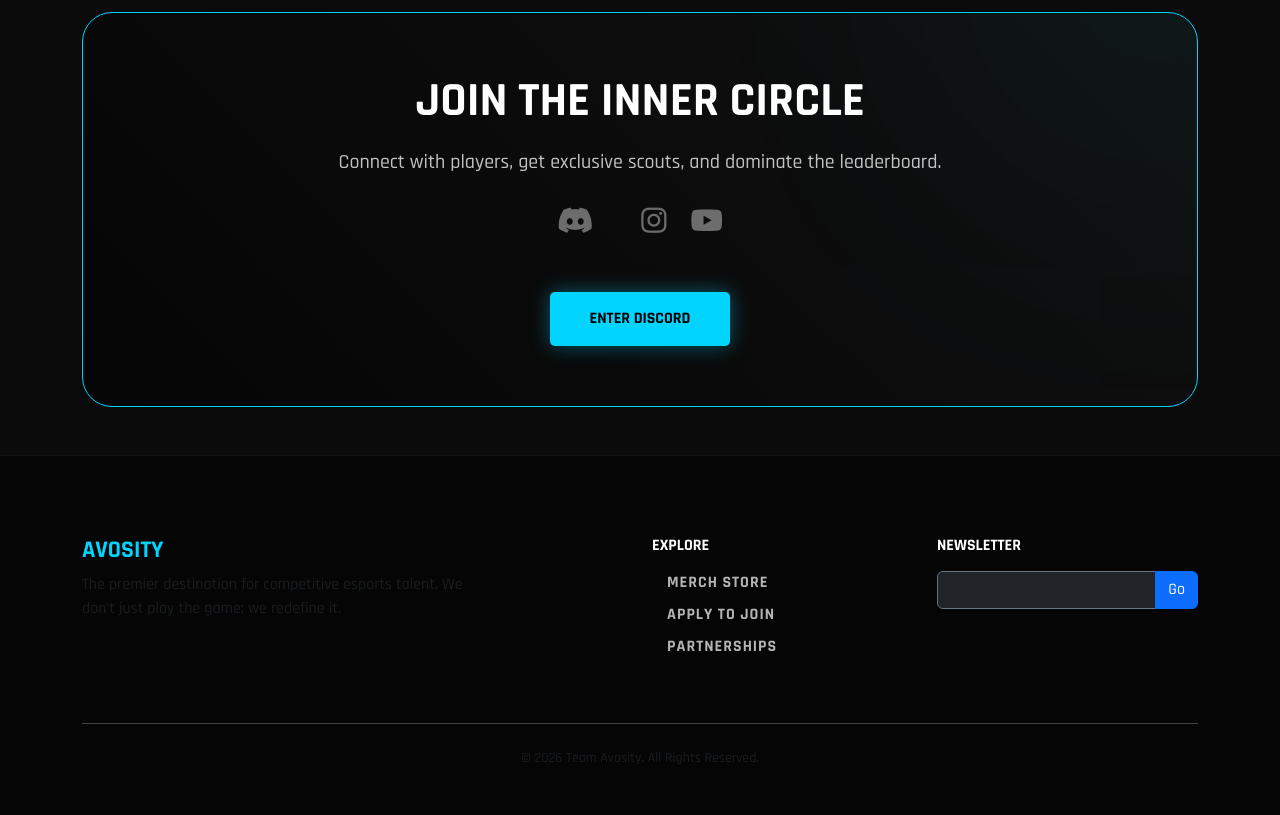
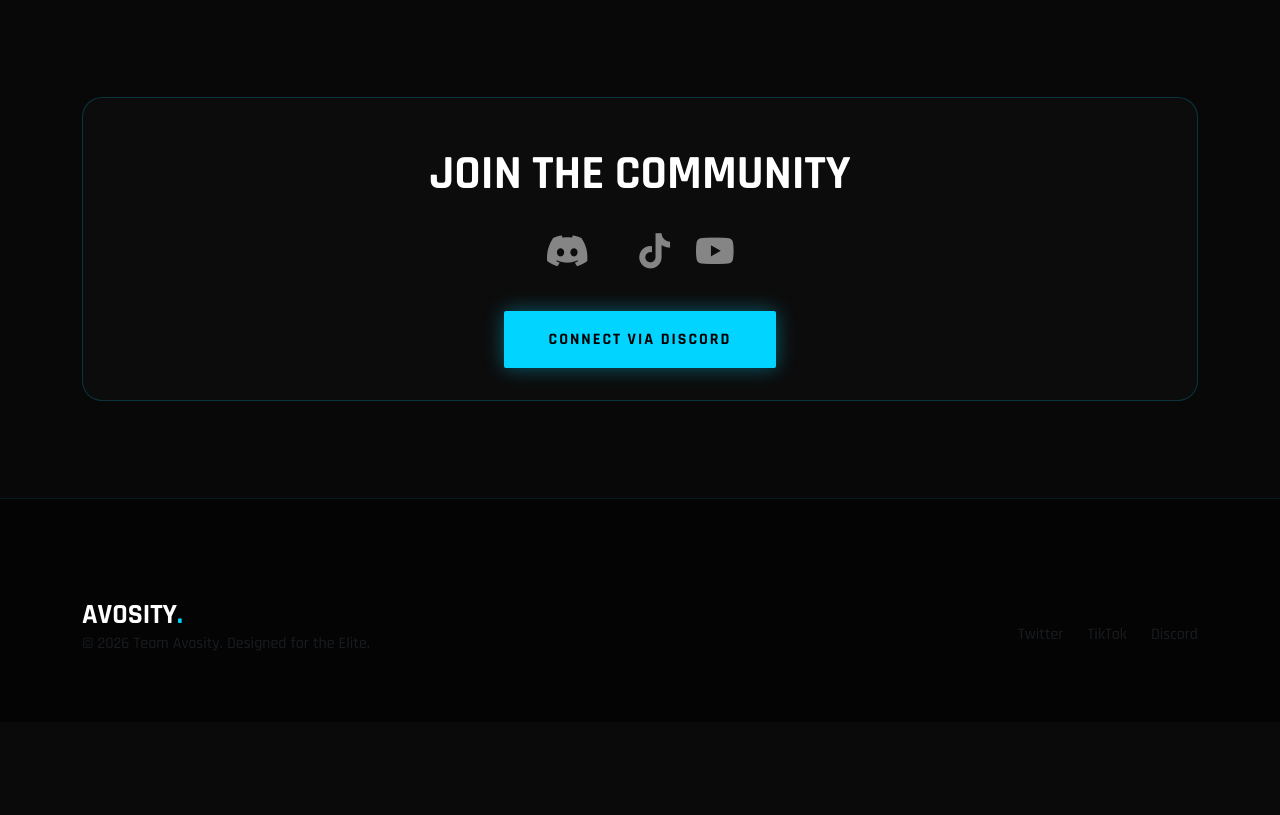
Before and after one commit to zakariyyakhan144-sudo/team-avosity-web, a Flask app: page / in a window 1280 px wide. Shown: the part 1563-2378 px from the top of the page. After the commit the page ends 2213 px from the top, so only its background shows below. Run offline with Flask 3, Linux system fonts and the light colour scheme.

Commit message:
index.html
Updated styles and structure for improved design and functionality.

```diff
--- a/templates/index.html
+++ b/templates/index.html
@@ -9,16 +9,15 @@
     <link href="https://cdn.jsdelivr.net/npm/bootstrap@5.3.0/dist/css/bootstrap.min.css" rel="stylesheet">
     <link rel="stylesheet" href="https://cdnjs.cloudflare.com/ajax/libs/font-awesome/6.4.2/css/all.min.css">
     <link href="https://fonts.googleapis.com/css2?family=Rajdhani:wght@500;700;800&display=swap" rel="stylesheet">
-    <!-- Animation Library -->
     <link href="https://unpkg.com/aos@2.3.1/dist/aos.css" rel="stylesheet">
 
     <style>
         :root {
             --avosity-blue: #00d4ff;
             --deep-blue: #0045cc;
-            --bg-black: #0b0b0b;
-            --card-bg: #151515;
-            --glass: rgba(255, 255, 255, 0.03);
+            --bg-black: #080808;
+            --card-bg: #121212;
+            --tiktok: #ff0050;
         }
 
         html { scroll-behavior: smooth; }
@@ -31,272 +30,245 @@
         }
 
         /* Custom Scrollbar */
-        ::-webkit-scrollbar { width: 8px; }
+        ::-webkit-scrollbar { width: 6px; }
         ::-webkit-scrollbar-track { background: #000; }
-        ::-webkit-scrollbar-thumb { background: var(--avosity-blue); border-radius: 10px; }
+        ::-webkit-scrollbar-thumb { background: var(--avosity-blue); }
+
+        /* Animated Background Mesh */
+        .bg-mesh {
+            position: fixed;
+            top: 0; left: 0; width: 100%; height: 100%;
+            background-image:
+                linear-gradient(rgba(0, 212, 255, 0.05) 1px, transparent 1px),
+                linear-gradient(90px, rgba(0, 212, 255, 0.05) 1px, transparent 1px);
+            background-size: 50px 50px;
+            z-index: -2;
+            opacity: 0.3;
+        }
 
         /* NAVBAR */
         .navbar {
-            background: rgba(0, 0, 0, 0.9);
-            backdrop-filter: blur(15px);
-            border-bottom: 1px solid rgba(0, 212, 255, 0.2);
-            padding: 15px 0;
+            background: rgba(0, 0, 0, 0.95);
+            backdrop-filter: blur(20px);
+            border-bottom: 1px solid rgba(0, 212, 255, 0.3);
+            padding: 20px 0;
             position: sticky;
             top: 0;
             z-index: 1000;
         }
+        .navbar-brand {
+            font-weight: 800;
+            font-size: 2rem;
+            letter-spacing: 3px;
+            color: var(--avosity-blue) !important;
+            text-shadow: 0 0 15px rgba(0, 212, 255, 0.5);
+        }
         .nav-link {
-            color: rgba(255,255,255,0.7) !important;
+            color: #fff !important;
             font-weight: 700;
             text-transform: uppercase;
-            letter-spacing: 1px;
             margin: 0 15px;
+            opacity: 0.7;
             transition: 0.3s;
         }
-        .nav-link:hover, .nav-link.active {
+        .nav-link:hover {
+            opacity: 1;
             color: var(--avosity-blue) !important;
-            text-shadow: 0 0 10px var(--avosity-blue);
         }
 
-        /* HERO */
+        /* HERO SECTION */
         .hero {
-            height: 95vh;
+            height: 90vh;
             display: flex;
             align-items: center;
             justify-content: center;
             text-align: center;
             position: relative;
-            background: radial-gradient(circle at center, rgba(0, 212, 255, 0.15) 0%, transparent 70%);
         }
-        .hero-watermark {
-            position: absolute;
-            font-size: 25vw;
+        .hero-content h1 {
+            font-size: clamp(4rem, 12vw, 9rem);
             font-weight: 900;
-            opacity: 0.03;
-            z-index: -1;
-            user-select: none;
-            letter-spacing: -10px;
-        }
-        .hero h1 {
-            font-size: clamp(4rem, 15vw, 10rem);
-            font-weight: 800;
-            letter-spacing: 20px;
+            letter-spacing: 15px;
             margin-bottom: 0;
-            background: linear-gradient(to bottom, #fff, #666);
+            text-transform: uppercase;
+            background: linear-gradient(to bottom, #fff 40%, var(--avosity-blue));
             -webkit-background-clip: text;
             -webkit-text-fill-color: transparent;
-            filter: drop-shadow(0 0 30px rgba(0, 212, 255, 0.3));
         }
 
         /* GAME CARDS */
         .game-card {
             background: var(--card-bg);
-            border-radius: 20px;
+            border-radius: 15px;
             overflow: hidden;
-            transition: 0.5s cubic-bezier(0.175, 0.885, 0.32, 1.275);
-            border: 1px solid rgba(255,255,255,0.05);
-            height: 100%;
+            border: 1px solid rgba(255, 255, 255, 0.05);
+            transition: 0.4s all ease;
             position: relative;
         }
         .game-card:hover {
-            transform: translateY(-10px);
+            transform: translateY(-15px) scale(1.02);
             border-color: var(--avosity-blue);
-            box-shadow: 0 20px 40px rgba(0, 212, 255, 0.2);
+            box-shadow: 0 10px 50px rgba(0, 212, 255, 0.3);
         }
         .game-img {
-            height: 450px;
+            height: 500px;
             background-size: cover;
             background-position: center;
             display: flex;
             align-items: flex-end;
             padding: 30px;
-            position: relative;
         }
-        .game-img::after {
-            content: '';
+        .overlay-gradient {
             position: absolute;
             bottom: 0; left: 0; width: 100%; height: 100%;
-            background: linear-gradient(to top, rgba(0,0,0,0.9) 10%, transparent 60%);
-        }
-        .game-card h4 {
-            position: relative;
-            z-index: 2;
-            font-weight: 800;
-            font-size: 1.8rem;
-            letter-spacing: 2px;
-            margin: 0;
-        }
-
-        /* CTA SECTION */
-        .cta-box {
-            background: linear-gradient(45deg, #050505, #111);
-            border: 1px solid var(--avosity-blue);
-            border-radius: 30px;
-            padding: 60px;
-            position: relative;
-            overflow: hidden;
-        }
-        .cta-box::before {
-            content: '';
-            position: absolute;
-            top: -50%; right: -10%;
-            width: 300px; height: 300px;
-            background: var(--avosity-blue);
-            filter: blur(150px);
-            opacity: 0.1;
+            background: linear-gradient(to top, rgba(0,0,0,1) 5%, transparent 60%);
         }
 
         /* BUTTONS */
-        .btn-avosity {
+        .btn-main {
             background: var(--avosity-blue);
             color: #000;
             font-weight: 800;
-            padding: 15px 40px;
-            border-radius: 5px;
+            padding: 18px 45px;
+            border-radius: 2px;
+            text-decoration: none;
             text-transform: uppercase;
-            border: none;
+            letter-spacing: 2px;
+            transition: 0.3s;
             box-shadow: 0 0 20px rgba(0, 212, 255, 0.4);
-            transition: 0.3s;
-            text-decoration: none;
-            display: inline-block;
         }
-        .btn-avosity:hover {
-            background: white;
-            transform: scale(1.05);
+        .btn-main:hover {
+            background: #fff;
             color: #000;
+            box-shadow: 0 0 30px #fff;
+            transform: translateY(-3px);
         }
 
-        /* SOCIALS */
-        .social-link {
-            color: rgba(255, 255, 255, 0.4);
-            font-size: 1.8rem;
-            transition: 0.3s;
-            text-decoration: none;
+        /* SOCIAL ICONS */
+        .social-grid {
+            display: flex;
+            gap: 25px;
+            justify-content: center;
+            font-size: 2.2rem;
         }
-        .social-link:hover {
-            color: var(--avosity-blue);
-            transform: translateY(-5px);
-            filter: drop-shadow(0 0 10px var(--avosity-blue));
+        .s-link {
+            transition: 0.4s;
+            color: white;
+            opacity: 0.5;
         }
+        .s-link:hover { opacity: 1; transform: translateY(-8px); }
+        .discord:hover { color: #5865F2; filter: drop-shadow(0 0 10px #5865F2); }
+        .x-twitter:hover { color: #fff; filter: drop-shadow(0 0 10px #fff); }
+        .tiktok:hover { color: var(--tiktok); filter: drop-shadow(0 0 10px var(--tiktok)); }
+        .youtube:hover { color: #FF0000; filter: drop-shadow(0 0 10px #FF0000); }
 
         footer {
-            background: #050505;
-            padding: 80px 0 30px;
-            border-top: 1px solid rgba(255,255,255,0.05);
+            padding: 100px 0 50px;
+            background: #040404;
+            border-top: 1px solid rgba(0, 212, 255, 0.1);
         }
     </style>
 </head>
 <body>
 
+    <div class="bg-mesh"></div>
+
     <nav class="navbar navbar-expand-lg">
         <div class="container">
-            <a class="navbar-brand" href="#"><strong style="color: var(--avosity-blue); font-size: 1.8rem; letter-spacing: 2px;">AVOSITY</strong></a>
+            <a class="navbar-brand" href="#">AVOSITY</a>
             <div class="collapse navbar-collapse justify-content-end">
                 <div class="navbar-nav">
-                    <a class="nav-link active" href="#">Home</a>
-                    <a class="nav-link" href="#games">Rosters</a>
+                    <a class="nav-link" href="#rosters">Rosters</a>
                     <a class="nav-link" href="#community">Community</a>
-                    <a class="nav-link" href="#shop">Shop</a>
+                    <a class="nav-link" href="https://discord.gg/DUFS9GZ3AU" target="_blank">Join Us</a>
                 </div>
             </div>
         </div>
     </nav>
 
     <section class="hero">
-        <div class="hero-watermark">AVOSITY</div>
-        <div class="container" data-aos="zoom-out" data-aos-duration="1500">
+        <div class="container hero-content" data-aos="zoom-in">
             <h1 class="display-1">AVOSITY</h1>
-            <p class="lead mb-5 opacity-75" style="letter-spacing: 8px;">EST. 2026 | BUILT FOR GLORY</p>
+            <p class="lead mb-5" style="letter-spacing: 12px; font-weight: 500;">ASCEND TO EXCELLENCE</p>
             <div class="d-flex justify-content-center gap-4">
-                <a href="#games" class="btn-avosity">View Teams</a>
-                <a href="#community" class="btn btn-outline-light px-5 py-3 fw-bold uppercase">Join Discord</a>
+                <a href="#rosters" class="btn-main">View Teams</a>
+                <a href="https://discord.gg/DUFS9GZ3AU" target="_blank" class="btn btn-outline-light px-5 py-3 fw-bold uppercase">Discord</a>
             </div>
         </div>
     </section>
 
-    <section id="games" class="container py-5">
+    <section id="rosters" class="container py-5">
         <div class="text-center mb-5" data-aos="fade-up">
-            <h2 class="fw-bold display-4">ELITE DIVISIONS</h2>
-            <div style="width: 100px; height: 5px; background: var(--avosity-blue); margin: 15px auto;"></div>
+            <h2 class="fw-bold display-4">ELITE ROSTERS</h2>
+            <p class="text-muted">Competing at the highest levels across the globe.</p>
         </div>
 
         <div class="row g-4">
+            <!-- Rocket League -->
             <div class="col-md-4" data-aos="fade-up" data-aos-delay="100">
                 <div class="game-card">
                     <div class="game-img" style="background-image: url('https://m.media-amazon.com/images/M/MV5BZDUwZGZlZGUtOTA5NC00YjM4LTk1ZGEtN2JjMWI3MDkxODc0XkEyXkFqcGc@._V1_.jpg');">
-                        <h4>ROCKET LEAGUE</h4>
+                        <div class="overlay-gradient"></div>
+                        <h4 class="position-relative z-2">ROCKET LEAGUE</h4>
                     </div>
                 </div>
             </div>
+            <!-- Fortnite -->
             <div class="col-md-4" data-aos="fade-up" data-aos-delay="200">
                 <div class="game-card">
-                    <div class="game-img" style="background-image: url('https://m.media-amazon.com/images/M/MV5BMTZlMmIxM2EtN2Y4Zi00M2ZhLTk3NzgtNjJmZTU0MTQ3YjcwXkEyXkFqcGc@._V1_FMjpg_UX1000_.jpg'); background-position: top;">
-                        <h4>FORTNITE</h4>
+                    <div class="game-img" style="background-image: url('https://m.media-amazon.com/images/M/MV5BMTZlMmIxM2EtN2Y4Zi00M2ZhLTk3NzgtNjJmZTU0MTQ3YjcwXkEyXkFqcGc@._V1_FMjpg_UX1000_.jpg');">
+                        <div class="overlay-gradient"></div>
+                        <h4 class="position-relative z-2">FORTNITE</h4>
                     </div>
                 </div>
             </div>
+            <!-- CS2 -->
             <div class="col-md-4" data-aos="fade-up" data-aos-delay="300">
                 <div class="game-card">
-                    <div class="game-img" style="background-image: url('https://cdn.displate.com/artwork/857x1200/2023-06-12/6e217abc7f5bb5d0dc56e68752193a11_5c51574f5f2f216f9ef25a0d08fa6400.jpg'); background-position: top;">
-                        <h4>CS2</h4>
+                    <div class="game-img" style="background-image: url('https://cdn.displate.com/artwork/857x1200/2023-06-12/6e217abc7f5bb5d0dc56e68752193a11_5c51574f5f2f216f9ef25a0d08fa6400.jpg');">
+                        <div class="overlay-gradient"></div>
+                        <h4 class="position-relative z-2">CS2</h4>
                     </div>
                 </div>
             </div>
         </div>
     </section>
 
-    <section id="community" class="container py-5">
-        <div class="cta-box text-center" data-aos="flip-up">
-            <h2 class="display-5 fw-bold mb-3">JOIN THE INNER CIRCLE</h2>
-            <p class="lead opacity-75 mb-4">Connect with players, get exclusive scouts, and dominate the leaderboard.</p>
-            <div class="d-flex justify-content-center gap-4">
-                <a href="#" class="social-link"><i class="fab fa-discord"></i></a>
-                <a href="#" class="social-link"><i class="fab fa-x-twitter"></i></a>
-                <a href="#" class="social-link"><i class="fab fa-instagram"></i></a>
-                <a href="#" class="social-link"><i class="fab fa-youtube"></i></a>
+    <section id="community" class="container py-5 my-5">
+        <div class="p-5 text-center" style="background: rgba(255,255,255,0.02); border: 1px solid rgba(0, 212, 255, 0.2); border-radius: 20px;" data-aos="flip-up">
+            <h2 class="display-5 fw-bold mb-4">JOIN THE COMMUNITY</h2>
+            <div class="social-grid mb-5">
+                <a href="https://discord.gg/DUFS9GZ3AU" target="_blank" class="s-link discord"><i class="fab fa-discord"></i></a>
+                <a href="https://x.com/TeamAvosity" target="_blank" class="s-link x-twitter"><i class="fab fa-x-twitter"></i></a>
+                <a href="https://www.tiktok.com/@teamavosity" target="_blank" class="s-link tiktok"><i class="fab fa-tiktok"></i></a>
+                <a href="https://www.youtube.com/@Team.Avosity" target="_blank" class="s-link youtube"><i class="fab fa-youtube"></i></a>
             </div>
-            <div class="mt-5">
-                <a href="#" class="btn-avosity">Enter Discord</a>
-            </div>
+            <a href="https://discord.gg/DUFS9GZ3AU" target="_blank" class="btn-main">Connect via Discord</a>
         </div>
     </section>
 
     <footer>
         <div class="container">
-            <div class="row">
-                <div class="col-md-6 mb-4">
-                    <h4 class="fw-bold" style="color: var(--avosity-blue);">AVOSITY</h4>
-                    <p class="text-muted w-75">The premier destination for competitive esports talent. We don't just play the game; we redefine it.</p>
+            <div class="row align-items-center">
+                <div class="col-md-6 text-center text-md-start">
+                    <h3 class="fw-bold mb-0">AVOSITY<span style="color: var(--avosity-blue);">.</span></h3>
+                    <p class="text-muted">© 2026 Team Avosity. Designed for the Elite.</p>
                 </div>
-                <div class="col-md-3 mb-4">
-                    <h6 class="text-uppercase fw-bold text-white mb-3">Explore</h6>
-                    <ul class="list-unstyled text-muted">
-                        <li><a href="#" class="nav-link p-0 mb-2">Merch Store</a></li>
-                        <li><a href="#" class="nav-link p-0 mb-2">Apply to Join</a></li>
-                        <li><a href="#" class="nav-link p-0 mb-2">Partnerships</a></li>
-                    </ul>
-                </div>
-                <div class="col-md-3 mb-4">
-                    <h6 class="text-uppercase fw-bold text-white mb-3">Newsletter</h6>
-                    <div class="input-group">
-                        <input type="text" class="form-control bg-dark border-secondary text-white" placeholder="Your Email">
-                        <button class="btn btn-primary" type="button">Go</button>
+                <div class="col-md-6 text-center text-md-end">
+                    <div class="d-flex justify-content-center justify-content-md-end gap-4">
+                        <a href="https://x.com/TeamAvosity" target="_blank" class="text-muted text-decoration-none">Twitter</a>
+                        <a href="https://www.tiktok.com/@teamavosity" target="_blank" class="text-muted text-decoration-none">TikTok</a>
+                        <a href="https://discord.gg/DUFS9GZ3AU" target="_blank" class="text-muted text-decoration-none">Discord</a>
                     </div>
                 </div>
             </div>
-            <hr class="my-4 opacity-25">
-            <p class="text-center text-muted small">&copy; 2026 Team Avosity. All Rights Reserved.</p>
         </div>
     </footer>
 
     <!-- Scripts -->
-    <script src="https://cdn.jsdelivr.net/npm/bootstrap@5.3.0/dist/js/bootstrap.bundle.min.js"></script>
     <script src="https://unpkg.com/aos@2.3.1/dist/aos.js"></script>
     <script>
-        AOS.init({
-            duration: 800,
-            once: true
-        });
+        AOS.init({ duration: 1000, once: true });
     </script>
 </body>
 </html>
```
